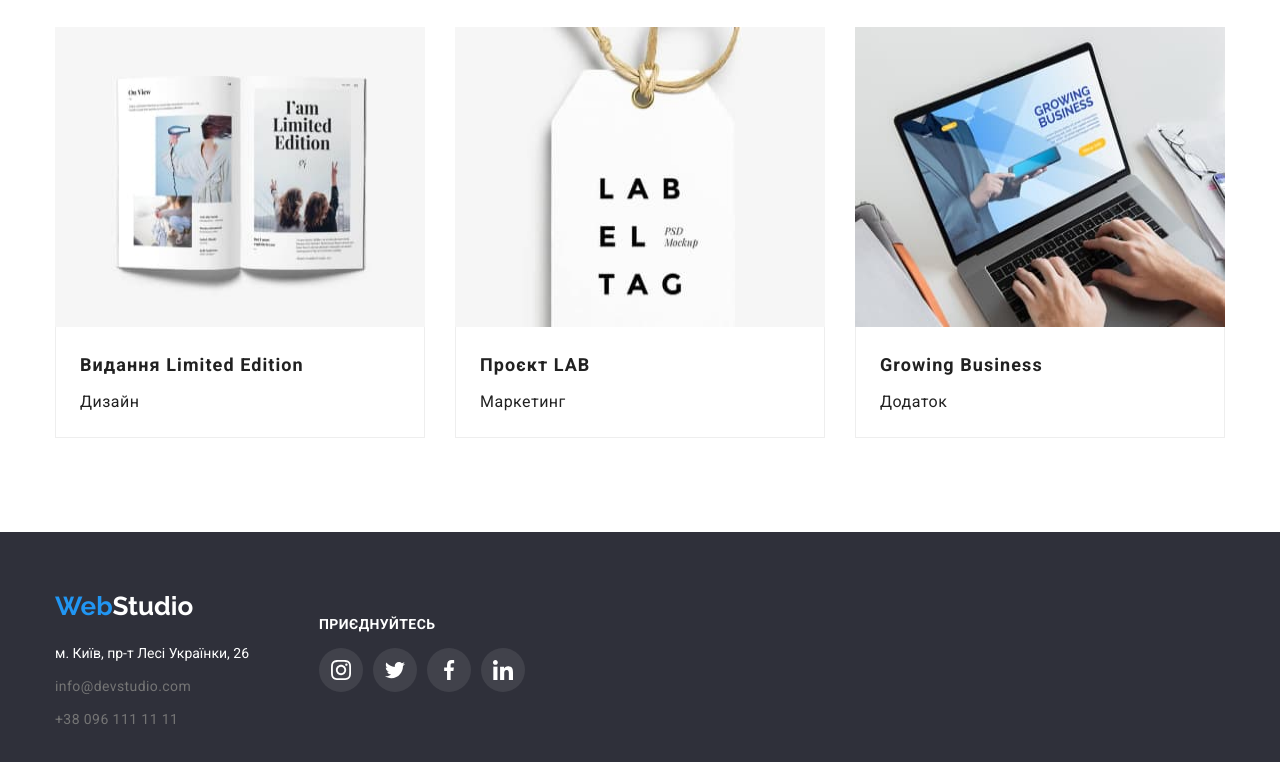
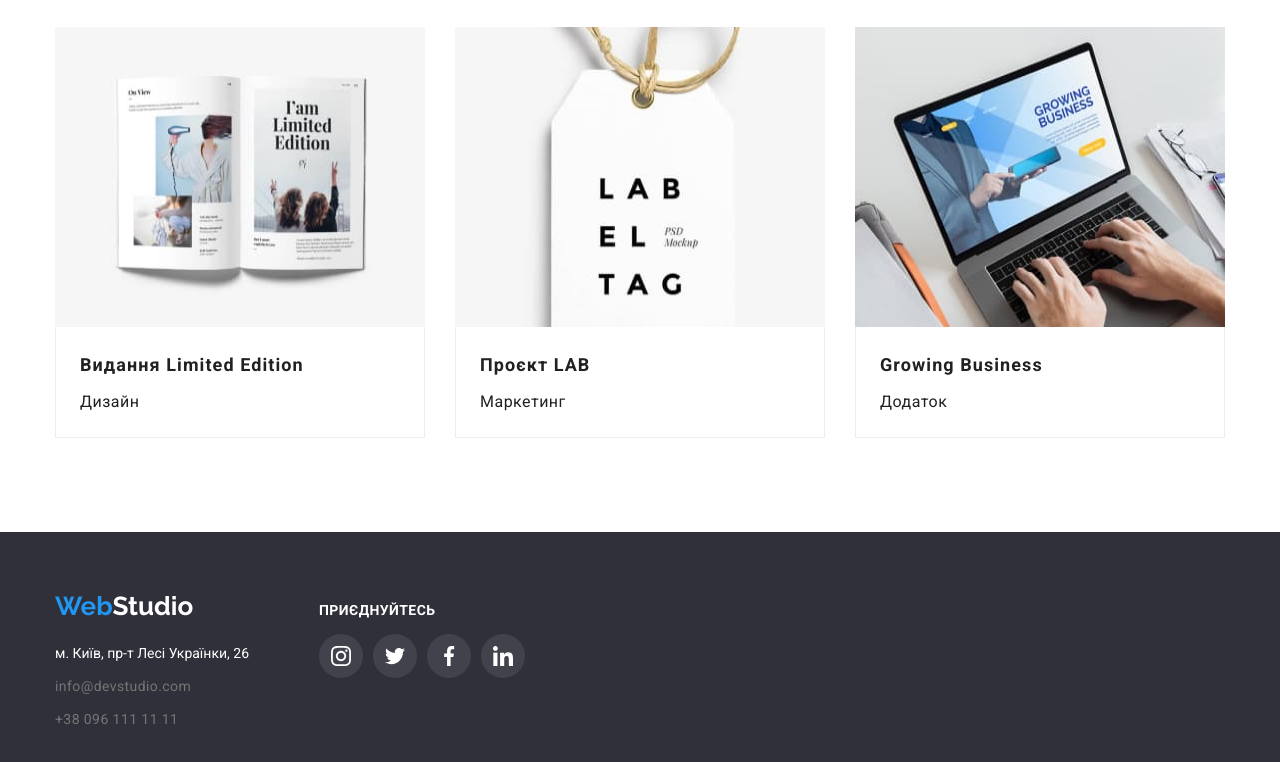
Before and after one commit to KarpynAnhelina/goit-markup-hw-04, a plain HTML site: page portfolio.html in a window 1280 px wide. Shown: the part 1706-2468 px from the top of the page. Drawn offline with nearby package versions, Linux system fonts and the light colour scheme.

Commit message:
home-work-customers

```diff
--- a/css/style.css
+++ b/css/style.css
@@ -550,5 +550,5 @@ margin-bottom: 0%;
 }
 .container.footer {
   display: flex;
-  align-items: center;
+  align-items: baseline;
 }
```
Also changed, not shown: index.html (+1 -1 lines), 1 other file.
